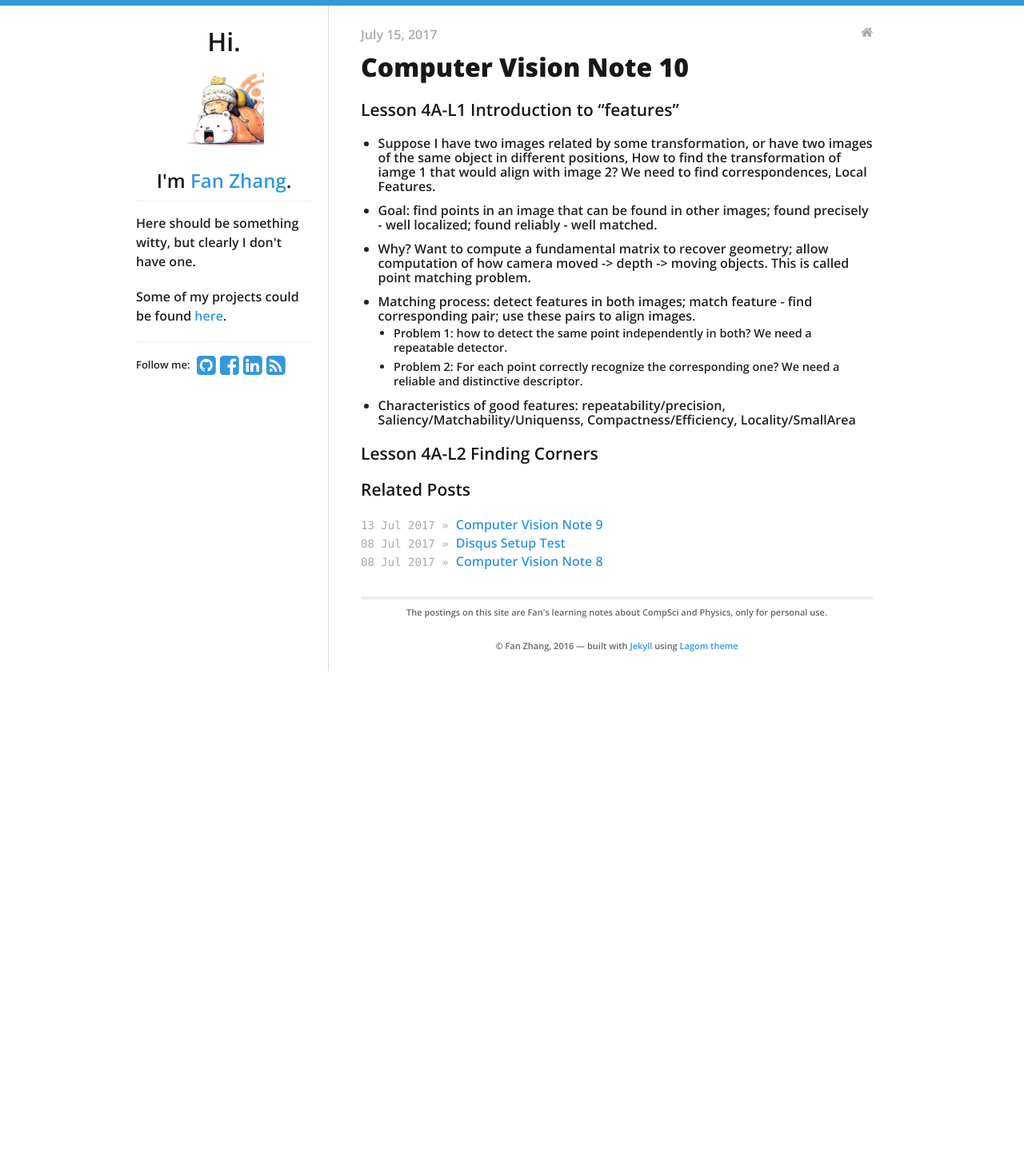
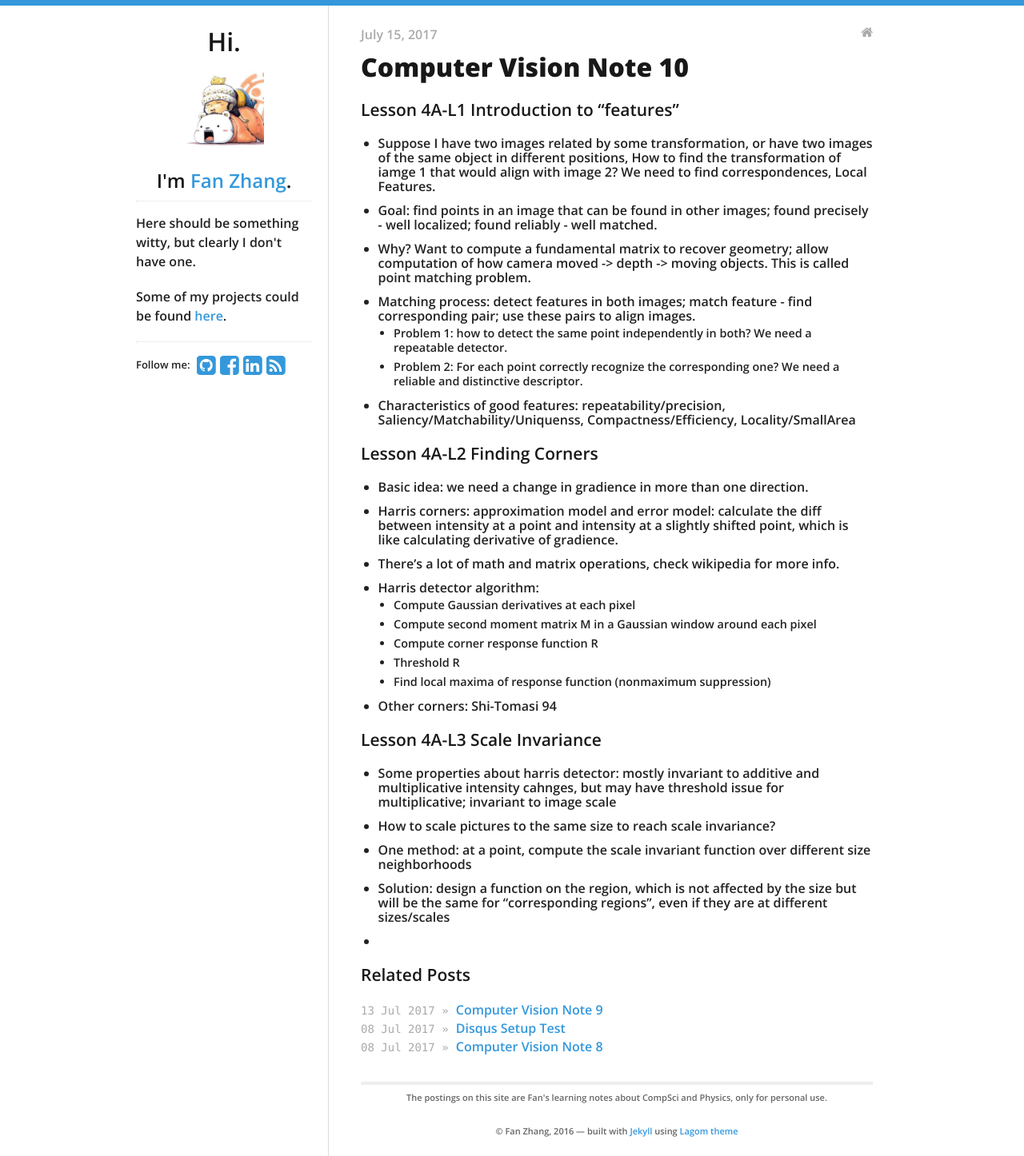
Before and after one commit to KimLakWon/fanfanman.github.io, a Jekyll site: the page built from _posts/2017-07-16-Computer-Vision-Note-10.md, in a window 1280 px wide. Shown: the whole page at 80% size. Built offline with Jekyll 4.4.1, drawn with Linux system fonts in a browser that asks for light colours; nearby versions of some CDN libraries; comment, search, counter and statistics services are not loaded; before the commit the page ends 907 px from its top, so only the background shows below that.

Commit message:
daily update July 19th 2017

```diff
--- a/_posts/2017-07-16-Computer-Vision-Note-10.md
+++ b/_posts/2017-07-16-Computer-Vision-Note-10.md
@@ -17,3 +17,20 @@ tags:
 - Characteristics of good features: repeatability/precision, Saliency/Matchability/Uniquenss, Compactness/Efficiency, Locality/SmallArea
 
 ### Lesson 4A-L2 Finding Corners
+- Basic idea: we need a change in gradience in more than one direction.
+- Harris corners: approximation model and error model: calculate the diff between intensity at a point and intensity at a slightly shifted point, which is like calculating derivative of gradience.
+- There's a lot of math and matrix operations, check wikipedia for more info.
+- Harris detector algorithm:
+	- Compute Gaussian derivatives at each pixel
+	- Compute second moment matrix M in a Gaussian window around each pixel
+	- Compute corner response function R
+	- Threshold R
+	- Find local maxima of response function (nonmaximum suppression)
+- Other corners: Shi-Tomasi 94
+
+### Lesson 4A-L3 Scale Invariance
+- Some properties about harris detector: mostly invariant to additive and multiplicative intensity cahnges, but may have threshold issue for multiplicative; invariant to image scale
+- How to scale pictures to the same size to reach scale invariance?
+- One method: at a point, compute the scale invariant function over different size neighborhoods
+- Solution: design a function on the region, which is not affected by the size but will be the same for "corresponding regions", even if they are at different sizes/scales
+-
```
